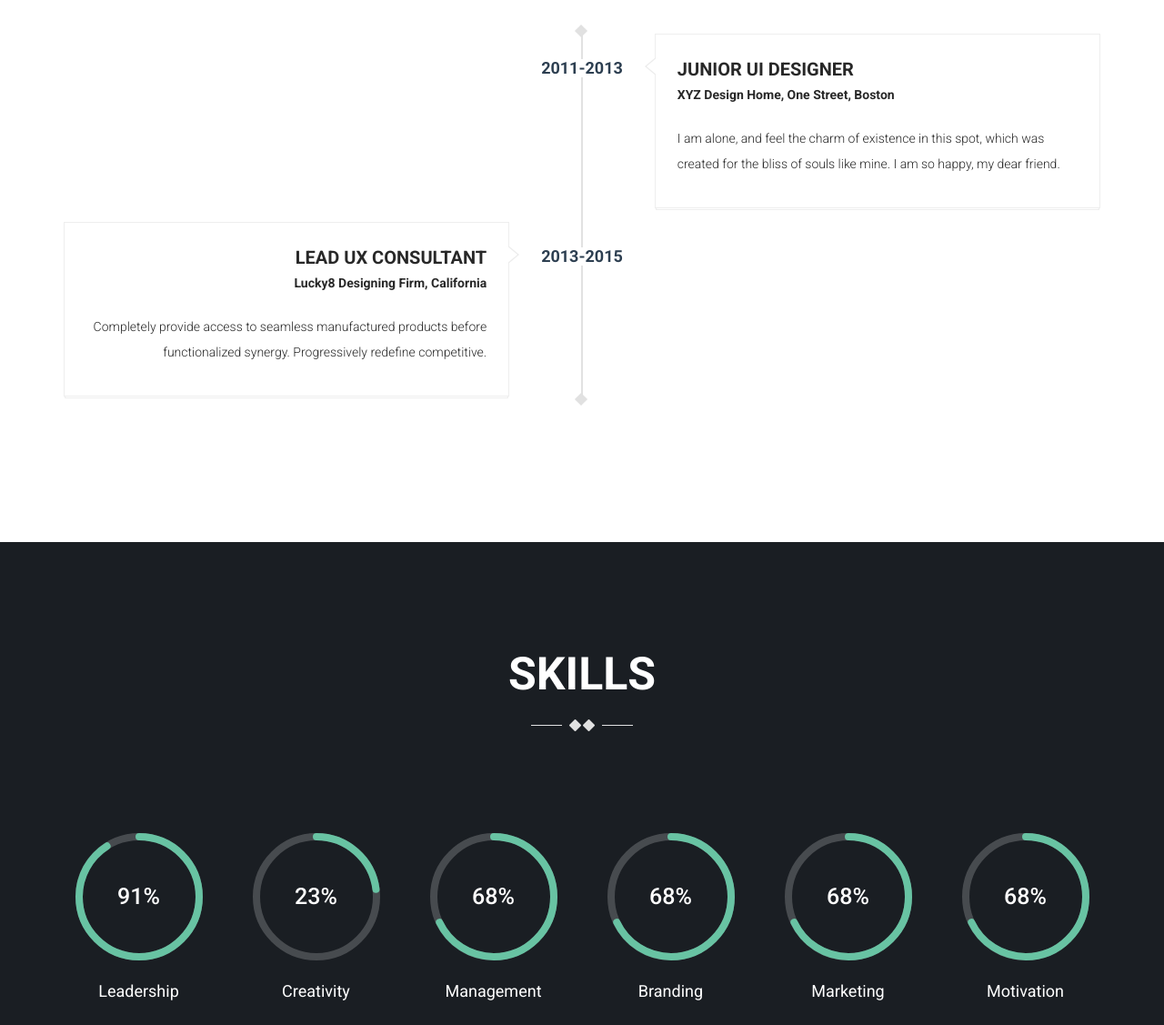
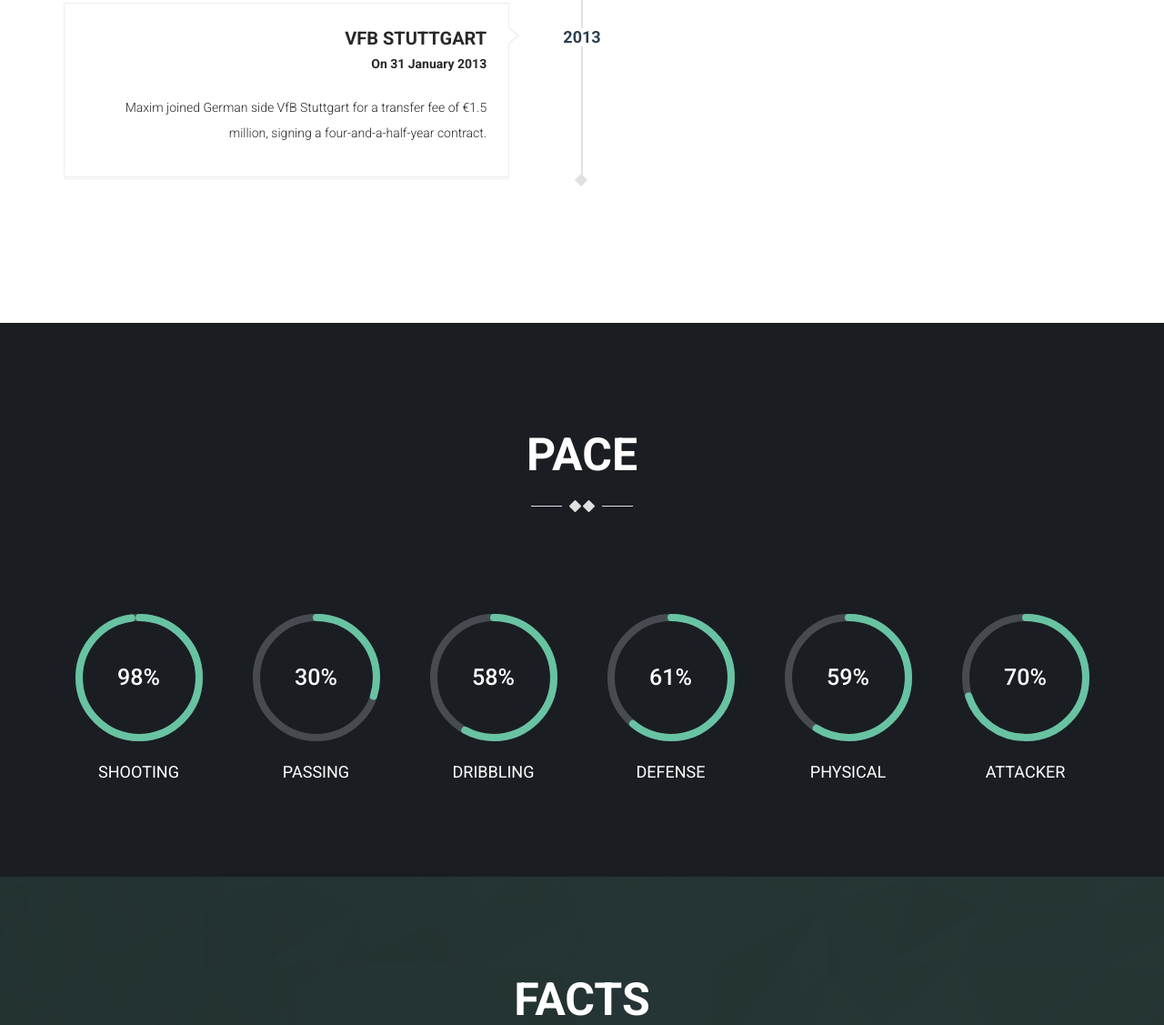
Before and after one commit to Bantita-Boonyadate/2020M4_02, a plain HTML site: page mod-iamx/mod-iamx/index.html in a window 1280 px wide. Shown: the part 1106-2233 px from the top of the page at 91% size. Drawn offline with Linux system fonts and the light colour scheme; some packages are replaced by stand-ins of ours; a script that the page names is missing.

Commit message:
First commit of 02 CSS Review
See how git works

```diff
--- a/mod-iamx/mod-iamx/index.html
+++ b/mod-iamx/mod-iamx/index.html
@@ -79,7 +79,7 @@
           <div class="col-md-4 col-md-push-4">
             <div class="biography">
               <div class="myphoto">
-                <img src="https://www.google.com/url?sa=i&url=https%3A%2F%2Fwww.worldfootball.net%2Fplayer_summary%2Falexandru-maxim_2%2F&psig=AOvVaw3UKx09gXZKkgO5YBq4YiYs&ust=1621069414972000&source=images&cd=vfe&ved=0CAIQjRxqFwoTCNjl3ajoyPACFQAAAAAdAAAAABAD" alt="">
+                <img src="assets/images/alexMax.jpg" alt="">
               </div>
               <ul>
                 <li><strong>Date of birth:</strong> 8 July 1990</li>
@@ -106,18 +106,18 @@
                         <ul class="timeline">
                             <li class="timeline-inverted">
                                 <div class="posted-date">
-                                  <span class="month">2011-2013</span>
+                                  <span class="month">2011</span>
                                 </div><!-- /posted-date -->
 
                                 <div class="timeline-panel wow fadeInUp">
                                     <div class="timeline-content">
                                         <div class="timeline-heading">
-                                            <h3>Junior ui designer</h3>
-                                            <span>XYZ Design Home, One Street, Boston</span>
+                                            <h3>Pandurii Târgu Jiu</h3>
+                                            <span>On 9 August 2011</span>
                                         </div><!-- /timeline-heading -->
 
                                         <div class="timeline-body">
-                                            <p>I am alone, and feel the charm of existence in this spot, which was created for the bliss of souls like mine. I am so happy, my dear friend.</p>
+                                            <p>Maxim returned to Romania to sign a one-year contract with the option of another two years for Pandurii Târgu Jiu.</p>
                                         </div><!-- /timeline-body -->
                                     </div> <!-- /timeline-content -->
                                 </div> <!-- /timeline-panel -->
@@ -125,18 +125,18 @@
 
                             <li>
                                 <div class="posted-date">
-                                  <span class="month">2013-2015</span>
+                                  <span class="month">2013</span>
                                 </div><!-- /posted-date -->
 
                                 <div class="timeline-panel wow fadeInUp">
                                     <div class="timeline-content">
                                         <div class="timeline-heading">
-                                            <h3>Lead UX Consultant</h3>
-                                            <span>Lucky8 Designing Firm, California</span>
+                                            <h3>VfB Stuttgart</h3>
+                                            <span>On 31 January 2013</span>
                                         </div><!-- /timeline-heading -->
 
                                         <div class="timeline-body">
-                                            <p>Completely provide access to seamless manufactured products before functionalized synergy. Progressively redefine competitive.</p>
+                                            <p>Maxim joined German side VfB Stuttgart for a transfer fee of €1.5 million, signing a four-and-a-half-year contract.</p>
                                         </div><!-- /timeline-body -->
                                     </div> <!-- /timeline-content -->
                                 </div><!-- /timeline-panel -->
@@ -152,54 +152,54 @@
     <!-- Skills Section -->
     <section id="skills" class="skills-section section-padding">
       <div class="container">
-        <h2 class="section-title wow fadeInUp">Skills</h2>
+        <h2 class="section-title wow fadeInUp">PACE</h2>
 
         <div class="row more-skill text-center">
           <div class="col-xs-12 col-sm-4 col-md-2">
-              <div class="chart" data-percent="91" data-color="e74c3c">
+              <div class="chart" data-percent="98" data-color="e74c3c">
                     <span class="percent"></span>
                     <div class="chart-text">
-                      <span>leadership</span>
+                      <span>SHOOTING</span>
                     </div>
                 </div>
             </div>
             <div class="col-xs-12 col-sm-4 col-md-2">
-              <div class="chart" data-percent="23" data-color="2ecc71">
+              <div class="chart" data-percent="30" data-color="2ecc71">
                     <span class="percent"></span>
                     <div class="chart-text">
-                      <span>Creativity</span>
+                      <span>PASSING</span>
                     </div>
                 </div>
             </div>
             <div class="col-xs-12 col-sm-4 col-md-2">
-              <div class="chart" data-percent="68" data-color="3498db">
+              <div class="chart" data-percent="58" data-color="3498db">
                     <span class="percent"></span>
                     <div class="chart-text">
-                      <span>Management</span>
+                      <span>DRIBBLING</span>
                     </div>
                 </div>
             </div>
             <div class="col-xs-12 col-sm-4 col-md-2">
-              <div class="chart" data-percent="68" data-color="3498db">
+              <div class="chart" data-percent="61" data-color="3498db">
                     <span class="percent"></span>
                     <div class="chart-text">
-                      <span>Branding</span>
+                      <span>DEFENSE</span>
                     </div>
                 </div>
             </div>
             <div class="col-xs-12 col-sm-4 col-md-2">
-              <div class="chart" data-percent="68" data-color="3498db">
+              <div class="chart" data-percent="59" data-color="3498db">
                     <span class="percent"></span>
                     <div class="chart-text">
-                      <span>Marketing</span>
+                      <span>PHYSICAL</span>
                     </div>
                 </div>
             </div>
             <div class="col-xs-12 col-sm-4 col-md-2">
-              <div class="chart" data-percent="68" data-color="3498db">
+              <div class="chart" data-percent="70" data-color="3498db">
                     <span class="percent"></span>
                     <div class="chart-text">
-                      <span>Motivation</span>
+                      <span>ATTACKER</span>
                     </div>
                 </div>
             </div>
```
